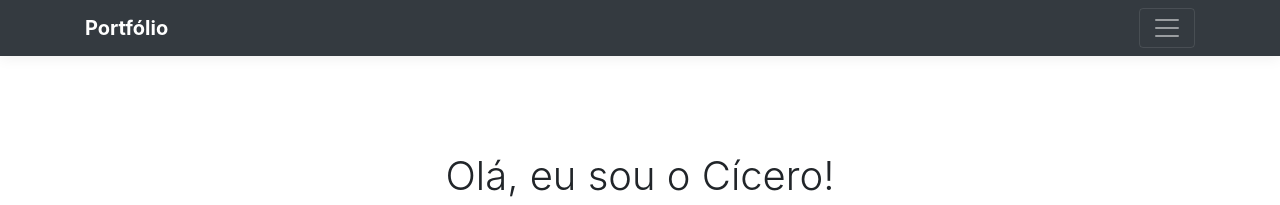
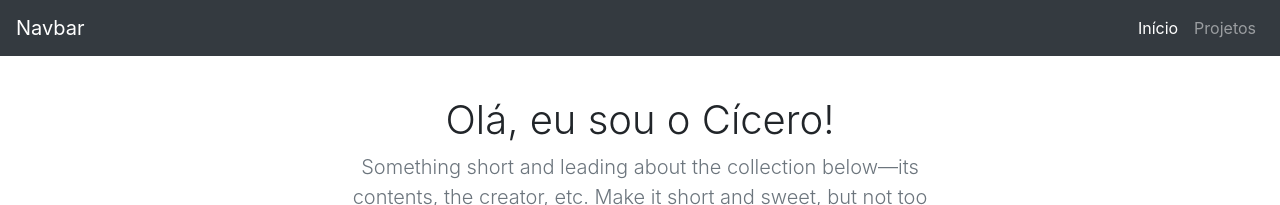
Before and after one commit to greevin/greevin.github.io, a plain HTML site: page index.html in a window 1280 px wide. Shown: the top 205 px of the page. Drawn offline with nearby package versions, Linux system fonts and the light colour scheme.

Commit message:
Mudança do menu

```diff
--- a/index.html
+++ b/index.html
@@ -21,34 +21,23 @@
   <body>
 
     <header>
-      <div class="collapse bg-dark" id="navbarHeader">
-        <div class="container">
-          <div class="row">
-            <div class="col-sm-8 col-md-7 py-4">
-              <h4 class="text-white">About</h4>
-              <p class="text-muted">Add some information about the album below, the author, or any other background context. Make it a few sentences long so folks can pick up some informative tidbits. Then, link them off to some social networking sites or contact information.</p>
-            </div>
-            <div class="col-sm-4 offset-md-1 py-4">
-              <h4 class="text-white">Contact</h4>
-              <ul class="list-unstyled">
-                <li><a href="#" class="text-white">Follow on Twitter</a></li>
-                <li><a href="#" class="text-white">Like on Facebook</a></li>
-                <li><a href="#" class="text-white">Email me</a></li>
-              </ul>
-            </div>
-          </div>
+      <nav class="navbar navbar-expand-lg navbar-dark bg-dark fixed-top">
+        <a class="navbar-brand" href="#">Navbar</a>
+        <button class="navbar-toggler" type="button" data-toggle="collapse" data-target="#navbarSupportedContent" aria-controls="navbarSupportedContent" aria-expanded="false" aria-label="Toggle navigation">
+          <span class="navbar-toggler-icon"></span>
+        </button>
+
+        <div class="collapse navbar-collapse" id="navbarSupportedContent">
+          <ul class="navbar-nav ml-auto justify-content-end">
+            <li class="nav-item active">
+              <a class="nav-link" href="#">Início <span class="sr-only">(current)</span></a>
+            </li>
+            <li class="nav-item">
+              <a class="nav-link" href="#projetos">Projetos</a>
+            </li>
+          </ul>
         </div>
-      </div>
-      <div class="navbar navbar-dark bg-dark box-shadow">
-        <div class="container d-flex justify-content-between">
-          <a href="#" class="navbar-brand d-flex align-items-center">
-            <strong>Portfólio</strong>
-          </a>
-          <button class="navbar-toggler" type="button" data-toggle="collapse" data-target="#navbarHeader" aria-controls="navbarHeader" aria-expanded="false" aria-label="Toggle navigation">
-            <span class="navbar-toggler-icon"></span>
-          </button>
-        </div>
-      </div>
+      </nav>
     </header>
 
     <main role="main">
```
